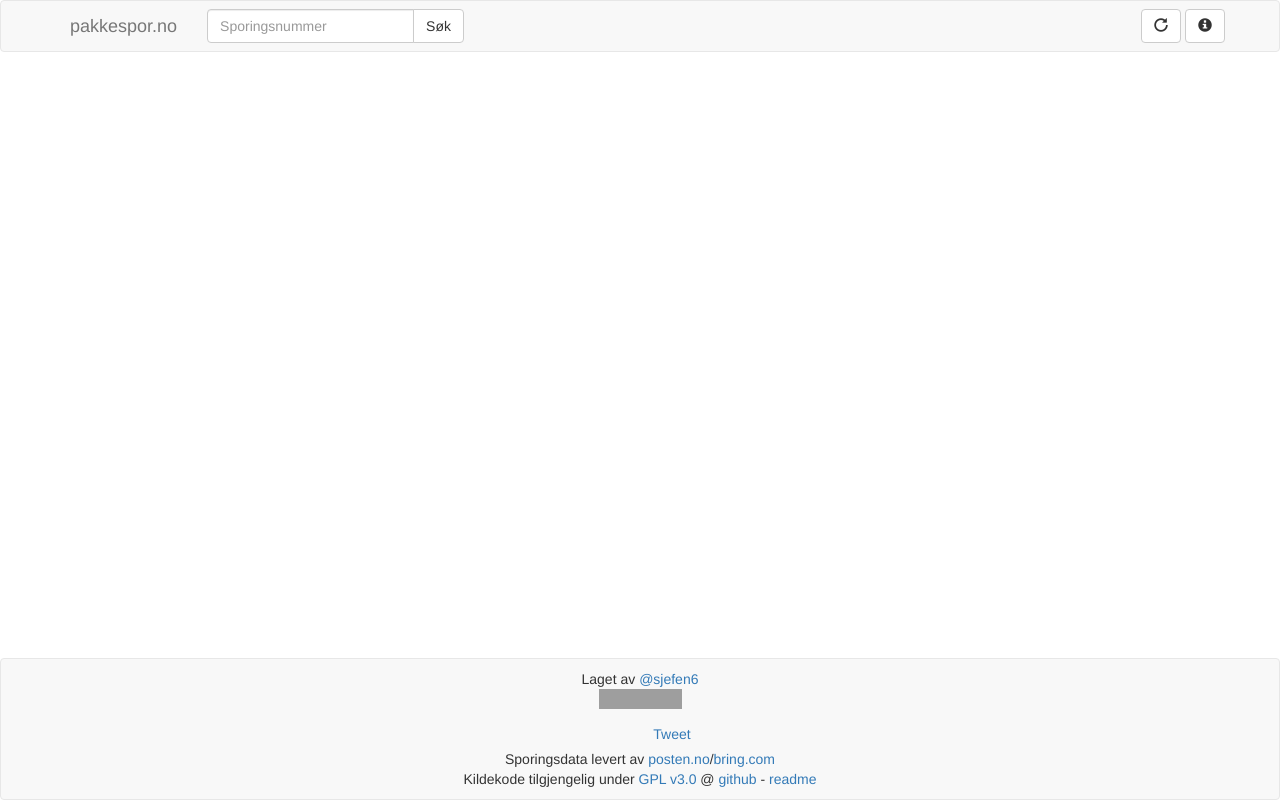
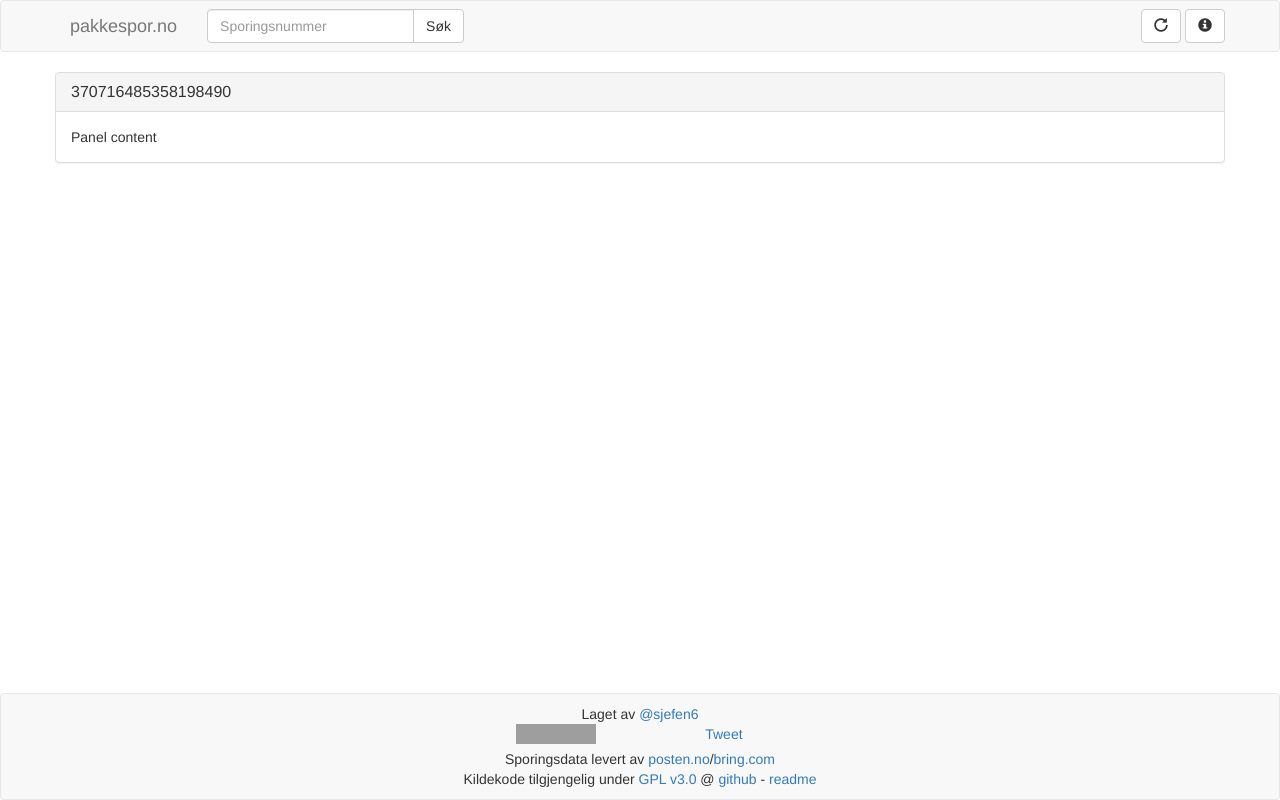
Before and after one commit to sjefen6/pakkespor, a PHP site: page / in a window 1280 px wide. Run offline with PHP 8.4, Linux system fonts and the light colour scheme; some libraries are stand-ins or nearby versions; grey boxes are pictures that could not be loaded.

Commit message:
Base website

```diff
--- a/index.html
+++ b/index.html
@@ -39,22 +39,33 @@
 	</nav>
 
 	<main class="wrap">
-		<div id="main" class="container clear-top">
-
+		<div class="container container-wrap">
+			<div class="panel panel-default">
+				<div class="panel-heading">
+					<h3 class="panel-title">370716485358198490</h3>
+				</div>
+				<div class="panel-body">
+					Panel content
+				</div>
+			</div>
 		</div>
 	</main>
 	<footer class="navbar navbar-default footer noPrint">
 		<div class="container">
-			<span class="line">Laget av </span>
+			<span class="line social-text">Laget av </span>
 			<a href="https://twitter.com/sjefen6" class="twitter-follow-button" data-show-count="false" data-lang="no">@sjefen6</a><br>
-			<iframe src="https://ghbtns.com/github-btn.html?user=sjefen6&repo=pakkespor&type=star&count=true" frameborder="0" scrolling="0" width="83px" height="20px"></iframe>
-			<div class="fb-like" data-href="http://www.pakkespor.no" data-width="70" data-layout="button_count" data-action="like" data-show-faces="true" data-share="false"></div>
-			<div style="display: inline-block; width: 60px; height: 25px;">
-				<div class="g-plusone" data-size="medium"></div>
-			</div>
-			<div style="display: inline-block; width: 83px; height: 25px;">
-				<a href="https://twitter.com/share" class="twitter-share-button" data-url="http://<?= URL ?>" data-text="Venter i spenning på pakken min. Sporer den via http://pakkespor.no" data-lang="no">Tweet</a>
-			</div>
+			<span class="line social">
+				<iframe src="https://ghbtns.com/github-btn.html?user=sjefen6&repo=pakkespor&type=star&count=true" class="social-button" frameborder="0" scrolling="0"></iframe>
+				<div class="fb-like " data-href="http://www.pakkespor.no" data-width="70px" data-layout="button_count" data-action="like" data-show-faces="true" data-share="false"></div>
+			</span>
+			<span class="line social">
+				<div class="social-button">
+					<div class="g-plusone" data-href="http://www.pakkespor.no" data-size="medium" data-annotation="none" data-width="80" data-recommendations=false></div>
+				</div>
+				<div class="social-button">
+					<a href="https://twitter.com/share" class="twitter-share-button" data-url="http://www.pakkspor.no" data-text="Venter i spenning på pakken min. Sporer den via " data-lang="no">Tweet</a>
+				</div>
+			</span>
 			<br>
 			<span class="line">Sporingsdata levert av </span>
 			<span class="line"><a href="http://www.posten.no" target="_blank">posten.no</a>/<a href="http://www.bring.com" target="_blank">bring.com</a></span><br>
@@ -97,14 +108,6 @@ ga('send', 'pageview');
 }(document, 'script', 'facebook-jssdk'));</script>
 
 <!-- Google Plus -->
-<script type="text/javascript">
-window.___gcfg = {lang: 'no'};
-
-(function() {
-	var po = document.createElement('script'); po.type = 'text/javascript'; po.async = true;
-	po.src = 'https://apis.google.com/js/plusone.js';
-	var s = document.getElementsByTagName('script')[0]; s.parentNode.insertBefore(po, s);
-})();
-</script>
+<script src="https://apis.google.com/js/platform.js" async defer></script>
 </body>
 </html>
--- a/style.css
+++ b/style.css
@@ -1,11 +1,24 @@
 span.line {
   display: inline-block;
+}
+
+span.social {
+  height: 25px;
+}
+
+/* Used for made by text */
+.social-text {
   vertical-align: top;
 }
 
-.fb-like {
-  vertical-align: top;
+/* Used for footer buttons */
+.social-button {
+  display: inline-block;
+  vertical-align: bottom;
+  width: 80px;
+  height: 20px;
 }
+
 
 body {
   display: flex;
@@ -17,6 +30,11 @@ main.wrap {
   flex: 1;
 }
 
+.container-wrap {
+  padding-left: 0px;
+  padding-right: 0px;
+}
+
 .footer {
   padding-top: 10px;
   padding-bottom: 10px;
```
